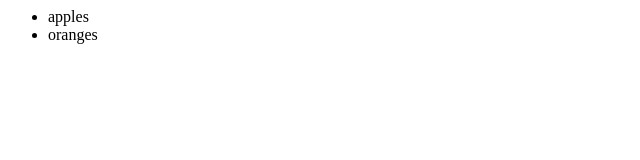
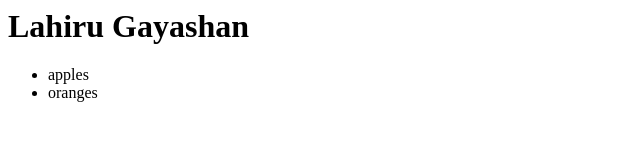
Before and after one commit to CyberSaur/GitTest, a plain HTML site: page index.html in a window 1280 px wide. Shown: the whole page, without its empty margins (0-640 px from the left). Drawn offline with Linux system fonts and the light colour scheme.

Commit message:
Add heading into the body

```diff
--- a/index.html
+++ b/index.html
@@ -1,5 +1,9 @@
 <html>
+<head><title>First
+</title>
+</head>
 <body>
+<h1>Lahiru Gayashan</h1>
 	<div>
 		<ul>
 			<li>apples</li>
```
